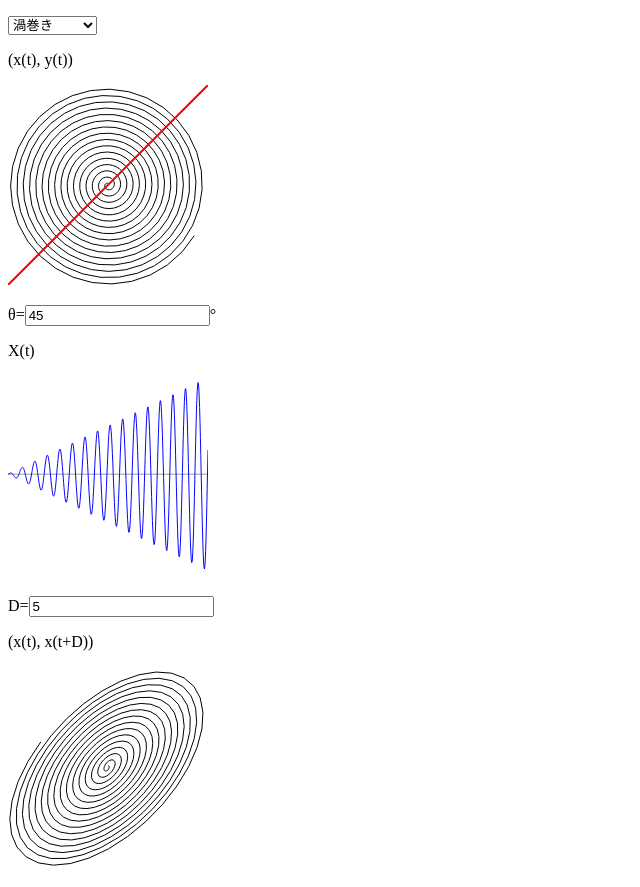
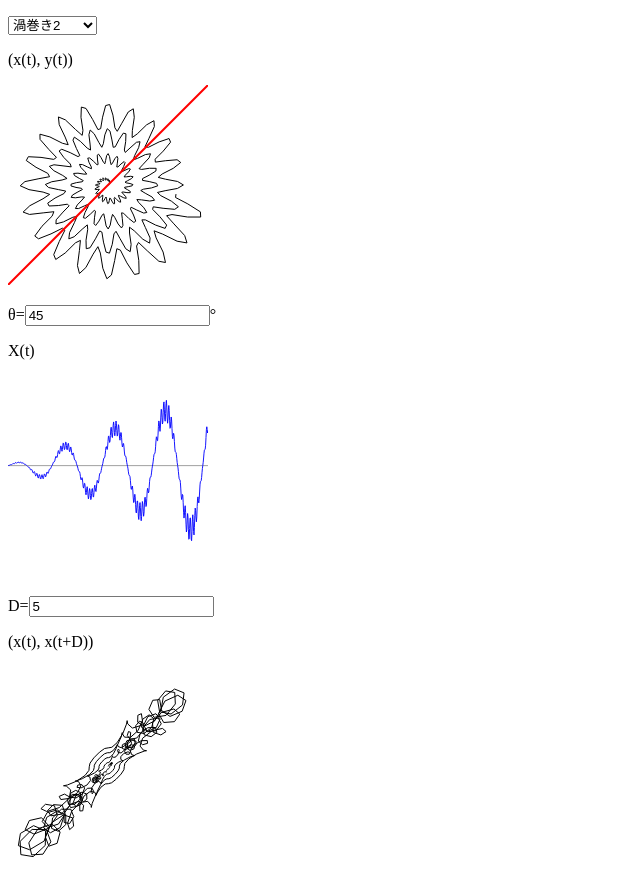
Before and after one commit to uhyo/fukuzatu1, a plain HTML site: page index.html in a window 1280 px wide. Shown: the whole page, without its empty margins (0-640 px from the left). Drawn offline with Linux system fonts and the light colour scheme.

Commit message:
uzumaki2

```diff
--- a/index.html
+++ b/index.html
@@ -5,7 +5,8 @@
   </head>
   <body>
     <p><select id="f" onchange="render()">
-        <option value="uzumaki" selected>渦巻き</option>
+        <option value="uzumaki">渦巻き</option>
+        <option value="uzumaki2" selected>渦巻き2</option>
         <option value="lissajous">リサージュ</option>
         <option value="sin">正弦曲線</option>
         <option value="koiru">コイル</option>
--- a/main.js
+++ b/main.js
@@ -9,6 +9,10 @@ var Point = (function () {
 var funcs;
 (function (funcs) {
     funcs.uzumaki = function (t) { return new Point(t / 5 * Math.cos(t / 5), t / 5 * Math.sin(t / 5)); };
+    funcs.uzumaki2 = function (t) {
+        var r = t / 6 * (1 + 0.2 * Math.cos(t));
+        return new Point(r * Math.cos(t / 20), r * Math.sin(t / 20));
+    };
     funcs.lissajous = function (t) { return new Point(80 * Math.cos(t / 8), 80 * Math.sin(t / 3)); };
     funcs.sin = function (t) { return new Point(t / 2.5 - 100, 80 * Math.sin(t / 10)); };
     funcs.koiru = function (t) { return new Point(t / 2.5 - 100 + 10 * Math.cos(t / 8), 80 * Math.sin(t / 8)); };
```
Also changed, not shown: 1 other file.
